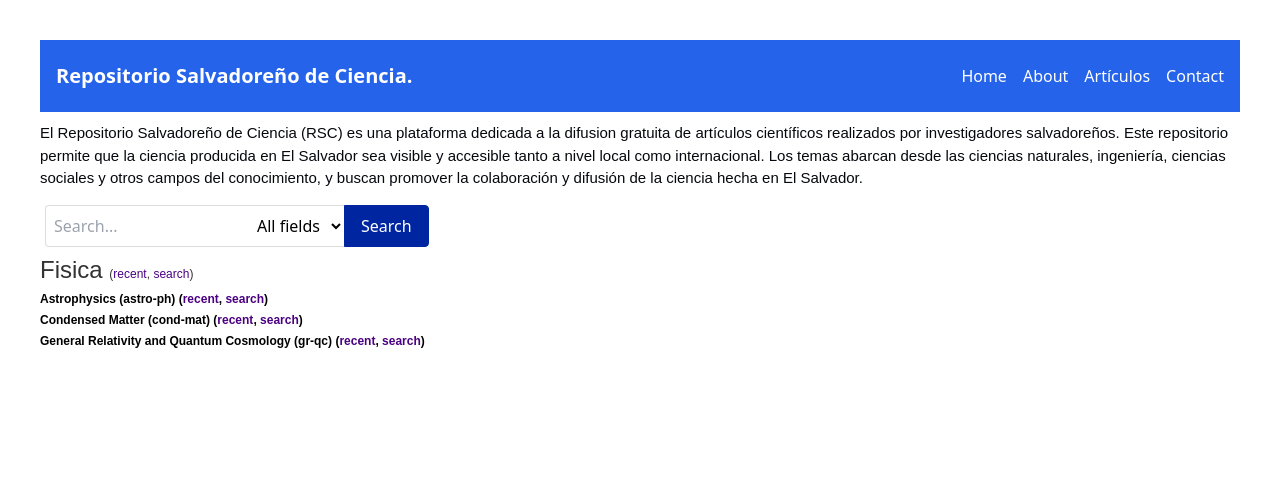
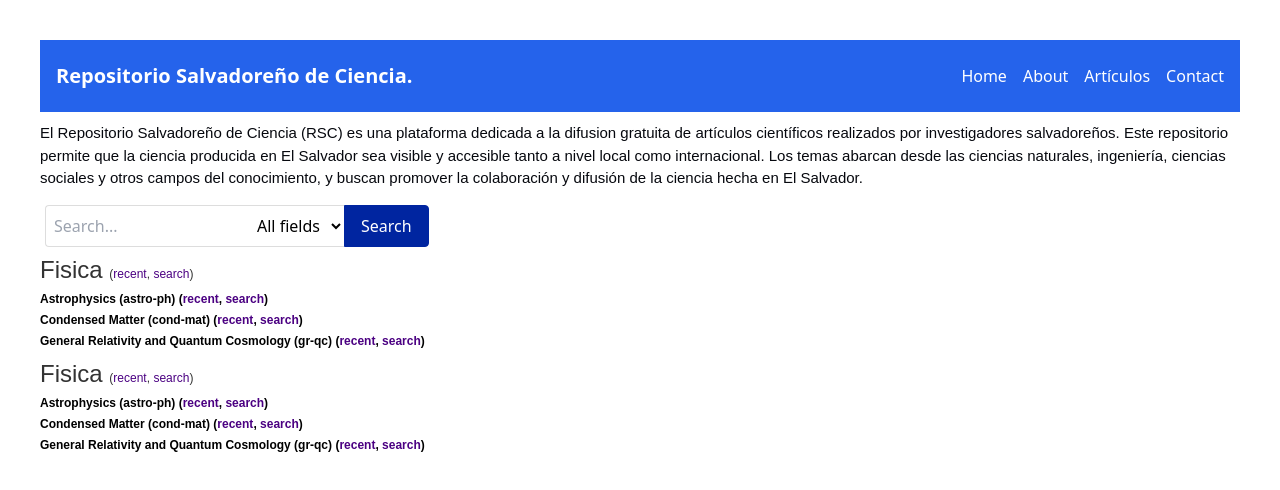
Before and after one commit to jromerooo2/salvadoran_arxiv, a Vue app: page / in a window 1280 px wide. Shown: the top 490 px of the page. Built offline with nearby package versions, Linux system fonts and the light colour scheme.

Commit message:
Create an array containing the table of contents in the asset directory and call it in the home.vue file for better organization.

```diff
--- /dev/null
+++ b/src/assets/content.json
@@ -0,0 +1,46 @@
+[
+  {
+    "category_name": "Fisica",
+    "category_recentLink": "#",
+    "category_searchLink": "#",
+    "subcategories": [
+      {
+        "subcategories_name": "Astrophysics (astro-ph)",
+        "subcategories_recentLink": "#",
+        "subcategories_searchLink": "#"
+      },
+      {
+        "subcategories_name": "Condensed Matter (cond-mat)",
+        "subcategories_recentLink": "#",
+        "subcategories_searchLink": "#"
+      },
+      {
+        "subcategories_name": "General Relativity and Quantum Cosmology (gr-qc)",
+        "subcategories_recentLink": "#",
+        "subcategories_searchLink": "#"
+      }
+    ]
+  },
+  {
+    "category_name": "Fisica",
+    "category_recentLink": "#",
+    "category_searchLink": "#",
+    "subcategories": [
+      {
+        "subcategories_name": "Astrophysics (astro-ph)",
+        "subcategories_recentLink": "#",
+        "subcategories_searchLink": "#"
+      },
+      {
+        "subcategories_name": "Condensed Matter (cond-mat)",
+        "subcategories_recentLink": "#",
+        "subcategories_searchLink": "#"
+      },
+      {
+        "subcategories_name": "General Relativity and Quantum Cosmology (gr-qc)",
+        "subcategories_recentLink": "#",
+        "subcategories_searchLink": "#"
+      }
+    ]
+  }
+]
--- a/src/views/Home.vue
+++ b/src/views/Home.vue
@@ -56,37 +56,19 @@
 
 <script>
 
+  // Import the array of data containing the table of contents to be printed on the homepage.
+  import contentData from '../assets/content.json';
+
   export default {
     data() {
       return {
         searchQuery: '',
         selectedField: 'All fields',
-        table_of_content: [
-          {
-            category_name: "Fisica",
-            category_recentLink: "#",
-            category_searchLink: "#",
-            subcategories: [
-              {
-                subcategories_name: "Astrophysics (astro-ph)",
-                subcategories_recentLink: "#",
-                subcategories_searchLink: "#",
-              },
-              {
-                subcategories_name: "Condensed Matter (cond-mat)",
-                subcategories_recentLink: "#",
-                subcategories_searchLink: "#",
-              },
-              {
-                subcategories_name: "General Relativity and Quantum Cosmology (gr-qc)",
-                subcategories_recentLink: "#",
-                subcategories_searchLink: "#",
-              }
-            ],
-          },
-          // Add other categories here as necessary
-        ],
+        table_of_content: [],
       };
+    },
+    mounted() {
+      this.table_of_content = contentData;
     },
     methods: {
       performSearch() {
```
